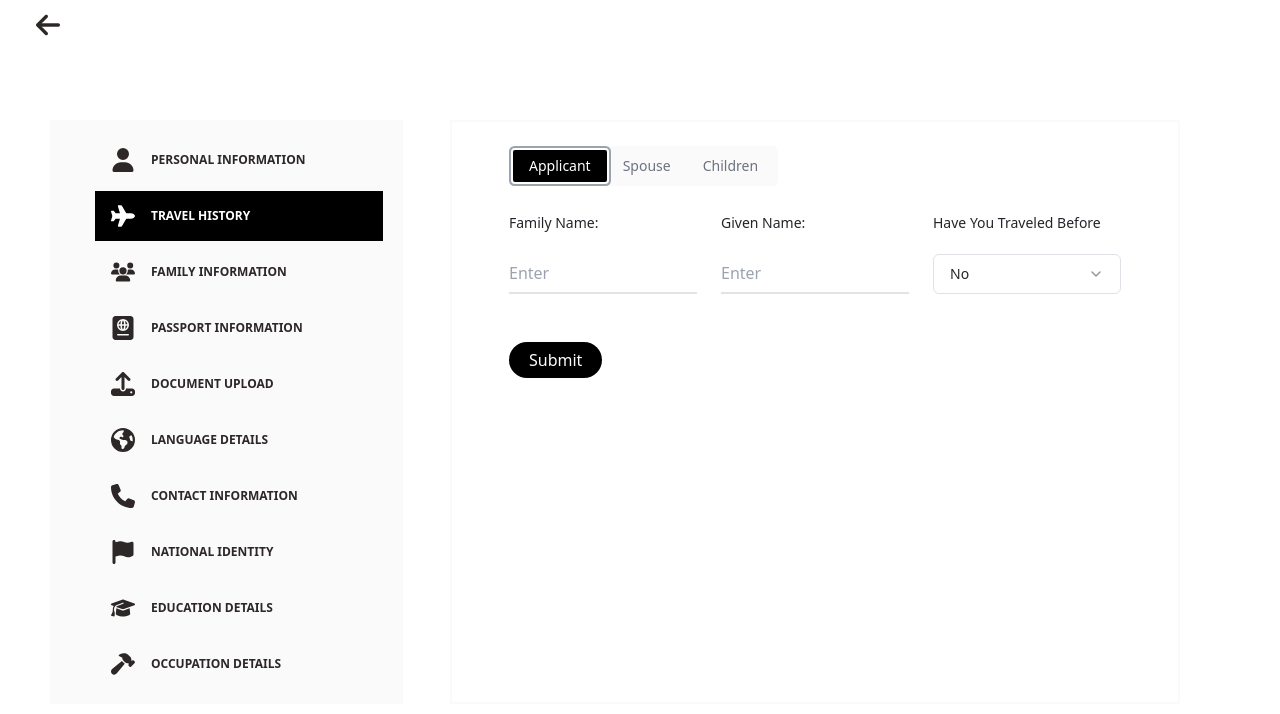
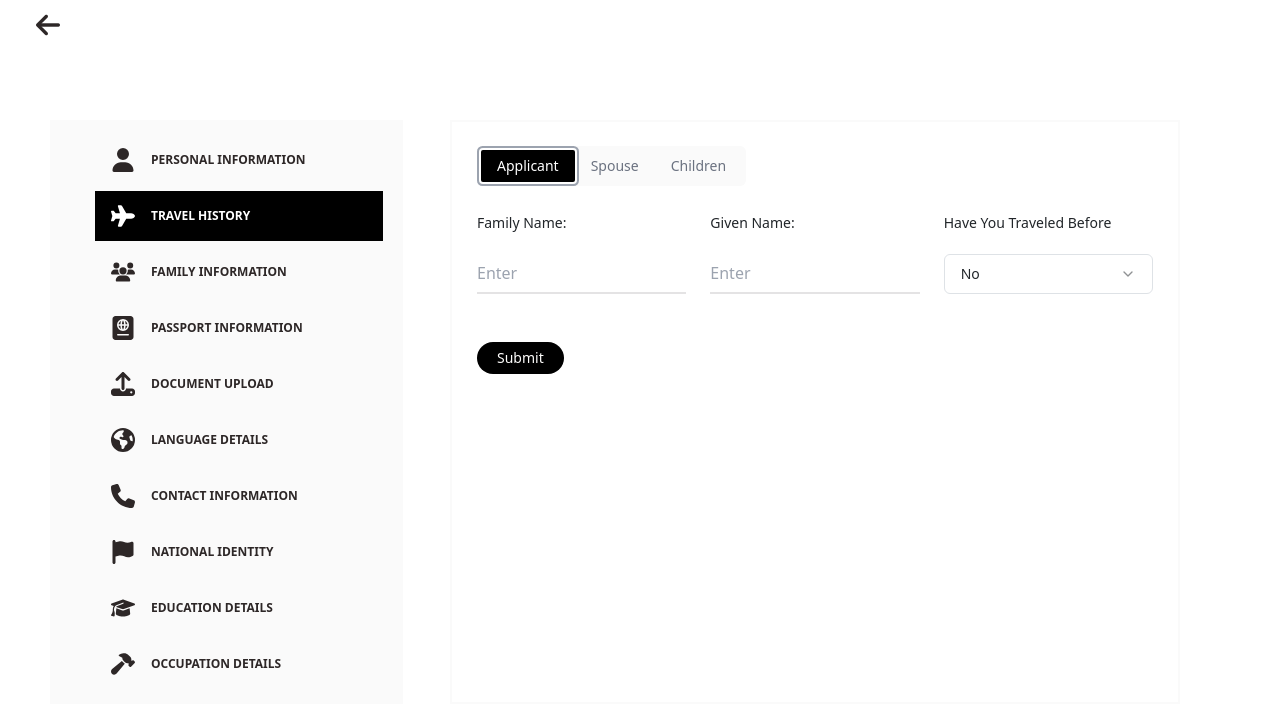
Before and after one commit to mehrabshah/Airline, a React (Create React App) app: page / in a window 1280 px wide. Both pictures are taken after a click on the tab "Applicant". Shown: the top 714 px of the page. Built offline with nearby package versions, Linux system fonts and the light colour scheme.

Commit message:
design all done

```diff
--- a/src/@/components/ui/button.tsx
+++ b/src/@/components/ui/button.tsx
@@ -46,7 +46,7 @@ const Button = React.forwardRef<HTMLButtonElement, ButtonProps>(
       <Comp
       // buttonVariants({ variant, size, className })
 
-        className={cn("bg-[#000000] text-[#fefdfc]  rounded-[18px]   pl-[20px] pr-[20px] pt-[6px] pb-[6px]  ",)}
+        className={cn("bg-[#000000] text-[#fefdfc]  rounded-[18px]   pl-[13px] pr-[13px] pt-[6px] pb-[6px]  text-xs  sm:text-sm  sm:pl-[20px] sm:pr-[20px] sm:pt-[6px] sm:pb-[6px]  ",)}
         ref={ref}
         {...props}
       />
--- a/src/components/Dashboard/TabsSelect/TabsSelect.tsx
+++ b/src/components/Dashboard/TabsSelect/TabsSelect.tsx
@@ -9,7 +9,7 @@ export default function TabsSelect() {
   return (
     <>
        <Tabs defaultValue="account">
-  <TabsList className='fixed z-10  '>
+  <TabsList className='fixed z-10 sm:block flex justify-center '>
     <TabsTrigger value="applicant">Applicant</TabsTrigger>
     <TabsTrigger value="spouse">Spouse</TabsTrigger>
     <TabsTrigger value="children">Children</TabsTrigger>
--- a/src/pages/Dashboard/Dashboard.tsx
+++ b/src/pages/Dashboard/Dashboard.tsx
@@ -15,7 +15,7 @@ export default function Dashboard() {
          <Sidebar />
       </div>
        <div className='Applicant'>
-        <div className=' container mt-4'>
+        <div className=' container mt-4 p-0 m-0'>
             <TabsSelect />
 
          </div>
```
